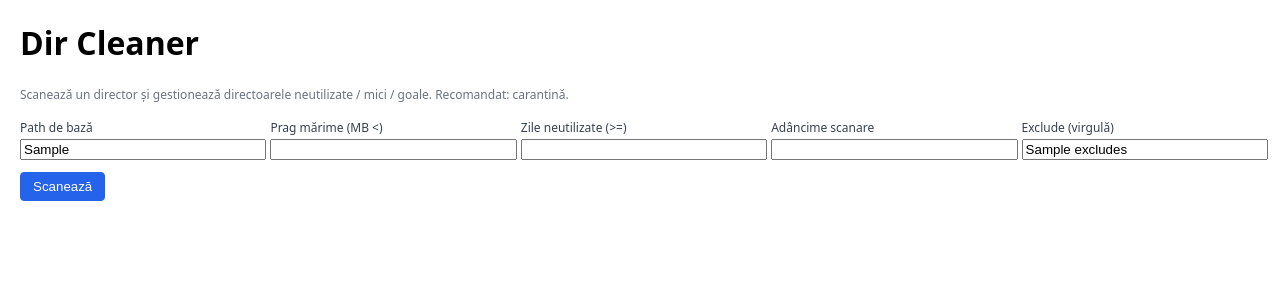
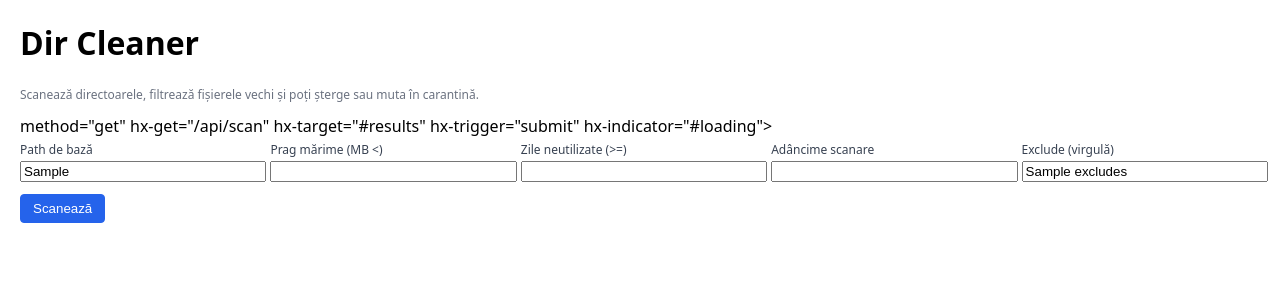
Before and after one commit to tommypopescu/dir_cleaner, a FastAPI app: template app/templates/index.html in a window 1280 px wide. Shown: the top 300 px of the page. Run offline with FastAPI, Linux system fonts and the light colour scheme; the template is opened without the code that fills it: most values are stand-ins (such as "Sample title", 1, 10 or a date in 2020); some libraries are stand-ins or nearby versions.

Commit message:
index change

```diff
--- a/app/templates/index.html
+++ b/app/templates/index.html
@@ -4,117 +4,155 @@
   <meta charset="utf-8"/>
   <title>Dir Cleaner</title>
   <meta name="viewport" content="width=device-width, initial-scale=1"/>
+
+  <!-- HTMX REAL (CDN) -->
   <script src="https://unpkg.com/htmx.org@1.9.12"></script>
+
   <style>
     body { font-family: system-ui, Arial, sans-serif; margin: 20px; }
-    table { border-collapse: collapse; width: 100%; }
-    th, td { border-bottom: 1px solid #ddd; padding: 8px; }
+    table { border-collapse: collapse; width: 100%; margin-top: 15px; }
+    th, td { border-bottom: 1px solid #ddd; padding: 8px; font-size: 14px; }
     th { background: #f5f5f5; position: sticky; top: 0; }
     .small { color: #b45309; font-weight: 600; }
     .empty { color: #9ca3af; }
     .old { color: #2563eb; }
-    .danger { color: #dc2626; }
     .btn { padding: 6px 12px; border: 1px solid #ccc; border-radius: 4px; cursor: pointer; }
     .btn.primary { background: #2563eb; color: white; border-color: #2563eb; }
-    .btn.warn { background: #f59e0b; color: white; border-color: #f59e0b; }
-    .btn.danger { background: #dc2626; color: white; border-color: #dc2626; }
-    .grid { display: grid; grid-template-columns: repeat(5,minmax(0,1fr)); gap: 12px; }
+    .btn.warn    { background: #f59e0b; color: white; border-color: #f59e0b; }
+    .btn.danger  { background: #dc2626; color: white; border-color: #dc2626; }
+    .grid { display: grid; grid-template-columns: repeat(5, 1fr); gap: 12px; }
     .grid label { font-size: 12px; color: #374151; }
     .muted { color: #6b7280; font-size: 12px; }
-    pre { background:#f8fafc; padding:10px; border:1px solid #e5e7eb; border-radius:6px; overflow:auto; }
   </style>
 </head>
+
 <body>
   <h1>Dir Cleaner</h1>
-  <p class="muted">Scanează un director și gestionează directoarele neutilizate / mici / goale. Recomandat: carantină.</p>
+  <p class="muted">Scanează directoarele, filtrează fișierele vechi și poți șterge sau muta în carantină.</p>
 
-  <form id="scan-form" hx-get="/api/scan" hx-target="#results" hx-trigger="submit" hx-indicator="#loading">
+  <!-- FORMULAR FUNCȚIONAL CU FALLBACK -->
+  <form id="scan-form"
+        action="/api/scan"               <!-- fallback -->
+        method="get"
+        hx-get="/api/scan"               <!-- HTMX -->
+        hx-target="#results"
+        hx-trigger="submit"
+        hx-indicator="#loading">
+
     <div class="grid">
       <div>
         <label>Path de bază</label>
         <input type="text" name="path" value="{{ base_path }}" style="width:100%"/>
       </div>
+
       <div>
         <label>Prag mărime (MB &lt;)</label>
         <input type="number" name="size_threshold_mb" value="{{ defaults.size_threshold_mb }}" min="0" style="width:100%"/>
       </div>
+
       <div>
         <label>Zile neutilizate (&gt;=)</label>
         <input type="number" name="unused_days" value="{{ defaults.unused_days }}" min="0" style="width:100%"/>
       </div>
+
       <div>
         <label>Adâncime scanare</label>
         <input type="number" name="depth" value="{{ defaults.depth }}" min="1" max="5" style="width:100%"/>
       </div>
+
       <div>
         <label>Exclude (virgulă)</label>
         <input type="text" name="excludes" value="{{ defaults.excludes }}" style="width:100%"/>
       </div>
     </div>
+
     <div style="margin-top:12px">
-      <button type="submit" class="btn primary">Scanează</button>
+      <button class="btn primary" type="submit">Scanează</button>
       <span id="loading" class="muted" style="display:none">Se încarcă...</span>
     </div>
   </form>
 
   <div id="results" style="margin-top:20px"></div>
 
+  <!-- JS pentru randare HTML a rezultatului -->
   <script>
-    document.body.addEventListener('htmx:beforeOnLoad', function(evt) {
-      var indicator = document.querySelector('#loading');
-      if (indicator) indicator.style.display = 'inline';
-    });
     document.body.addEventListener('htmx:afterOnLoad', function(evt) {
-      var indicator = document.querySelector('#loading');
-      if (indicator) indicator.style.display = 'none';
-      const res = evt.detail.xhr.responseText;
+      const raw = evt.detail.xhr.responseText;
+      let data = null;
+
       try {
-        const data = JSON.parse(res);
-        renderTable(data);
+        data = JSON.parse(raw);
       } catch (e) {
-        document.querySelector('#results').innerHTML = '<pre>'+res+'</pre>';
+        // fallback: afișează direct ce a venit
+        document.querySelector('#results').innerHTML = "<pre>"+raw+"</pre>";
+        return;
       }
+
+      renderTable(data);
     });
 
-    function renderTable(data){
+    function renderTable(data) {
       const items = data.items || [];
-      let html = '';
+      if (items.length === 0) {
+        document.querySelector('#results').innerHTML = "<p><b>Nimic de afișat.</b></p>";
+        return;
+      }
+
+      let html = "";
       html += '<form id="delete-form">';
-      html += '<input type="hidden" name="base_path" value="'+(document.querySelector('input[name=path]').value)+'" />';
-      html += '<input type="hidden" id="action" name="action" value="quarantine" />';
-      html += '<table><thead><tr><th></th><th>Path</th><th>Mărime</th><th>Fișiere</th><th>Subdir-uri</th><th>Gol</th><th>Fișiere vechi</th></tr></thead><tbody>';
-      for(const it of items){
-        const cls = (it.empty? 'empty ': '') + (it.flag_small? 'small ': '') + (it.old_files_count>0? ' old': '');
-        html += `<tr class="${cls}">`+
-                `<td><input type="checkbox" name="targets" value="${it.rel_path}"/></td>`+
-                `<td>${it.rel_path}</td>`+
-                `<td>${it.size_h}</td>`+
-                `<td>${it.file_count}</td>`+
-                `<td>${it.dir_count}</td>`+
-                `<td>${it.empty? 'Da':'Nu'}</td>`+
-                `<td>${it.old_files_count}</td>`+
-                `</tr>`;
+      html += '<input type="hidden" name="base_path" value="'+document.querySelector("input[name=path]").value+'">';
+      html += '<input type="hidden" id="action" name="action" value="quarantine">';
+
+      html += '<table><thead><tr>' +
+              '<th></th><th>Path</th><th>Mărime</th><th>Fișiere</th><th>Subfoldere</th><th>Gol</th><th>Vechi</th>' +
+              '</tr></thead><tbody>';
+
+      for (const it of items) {
+        const cls = (it.empty ? "empty " : "") +
+                    (it.flag_small ? "small " : "") +
+                    (it.old_files_count > 0 ? "old" : "");
+
+        html += `<tr class="${cls}">
+                   <td><input type="checkbox" name="targets" value="${it.rel_path}"></td>
+                   <td>${it.rel_path}</td>
+                   <td>${it.size_h}</td>
+                   <td>${it.file_count}</td>
+                   <td>${it.dir_count}</td>
+                   <td>${it.empty ? 'Da' : 'Nu'}</td>
+                   <td>${it.old_files_count}</td>
+                 </tr>`;
       }
-      html += '</tbody></table>';
-      html += '<div style="margin-top:12px">'+
-              '<button type="button" class="btn warn" onclick="submitDelete('quarantine')">Mută în carantină</button> '+
-              '<button type="button" class="btn danger" onclick="submitDelete('delete')">Șterge definitiv</button>'+
+
+      html += "</tbody></table>";
+
+      html += '<div style="margin-top:12px">' +
+              '<button type="button" class="btn warn" onclick="submitDelete(\'quarantine\')">Mută în carantină</button> ' +
+              '<button type="button" class="btn danger" onclick="submitDelete(\'delete\')">Șterge definitiv</button>' +
               '</div>';
-      html += '</form>';
-      document.querySelector('#results').innerHTML = html;
+
+      html += "</form>";
+
+      document.querySelector("#results").innerHTML = html;
     }
 
     function submitDelete(actionType) {
-      const form = document.getElementById('delete-form');
-      const actionInput = document.getElementById('action');
-      actionInput.value = actionType;
-      if (actionType === 'delete' && !confirm('Ești sigur? Ștergerea este definitivă!')) return;
-      fetch('/api/delete', { method: 'POST', body: new FormData(form) })
+      const form = document.getElementById("delete-form");
+      const act = document.getElementById("action");
+
+      act.value = actionType;
+
+      if (actionType === "delete" && !confirm("Ești sigur? Această operație este definitivă.")) {
+        return;
+      }
+
+      fetch("/api/delete", { method: "POST", body: new FormData(form) })
         .then(r => r.json())
-        .then(data => { alert('Rezultat:
-' + JSON.stringify(data, null, 2)); })
-        .catch(e => alert('Eroare: ' + e));
+        .then(data => {
+          alert("Rezultat:\n" + JSON.stringify(data, null, 2));
+        })
+        .catch(err => alert("Eroare: " + err));
     }
   </script>
+
 </body>
 </html>
```
